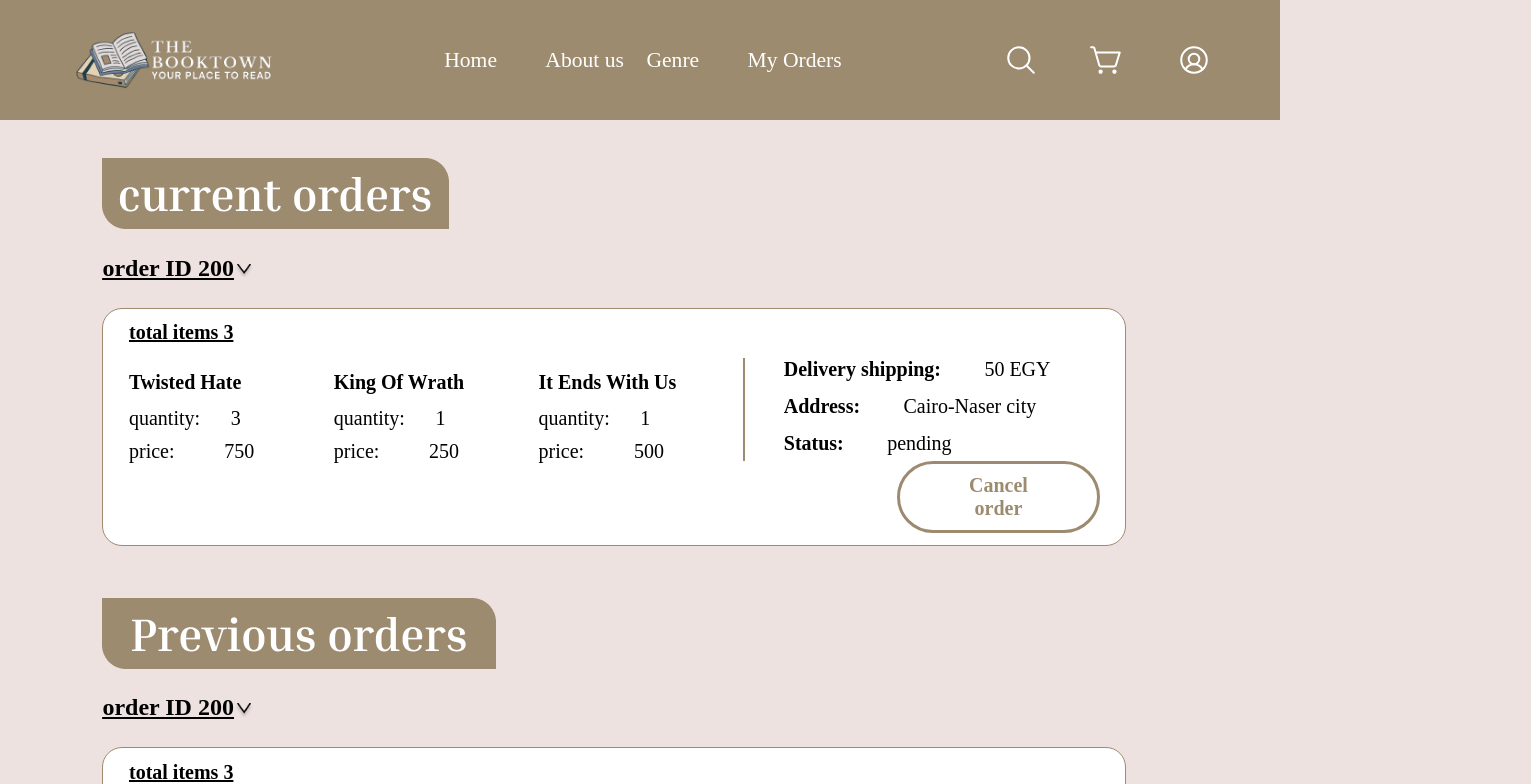
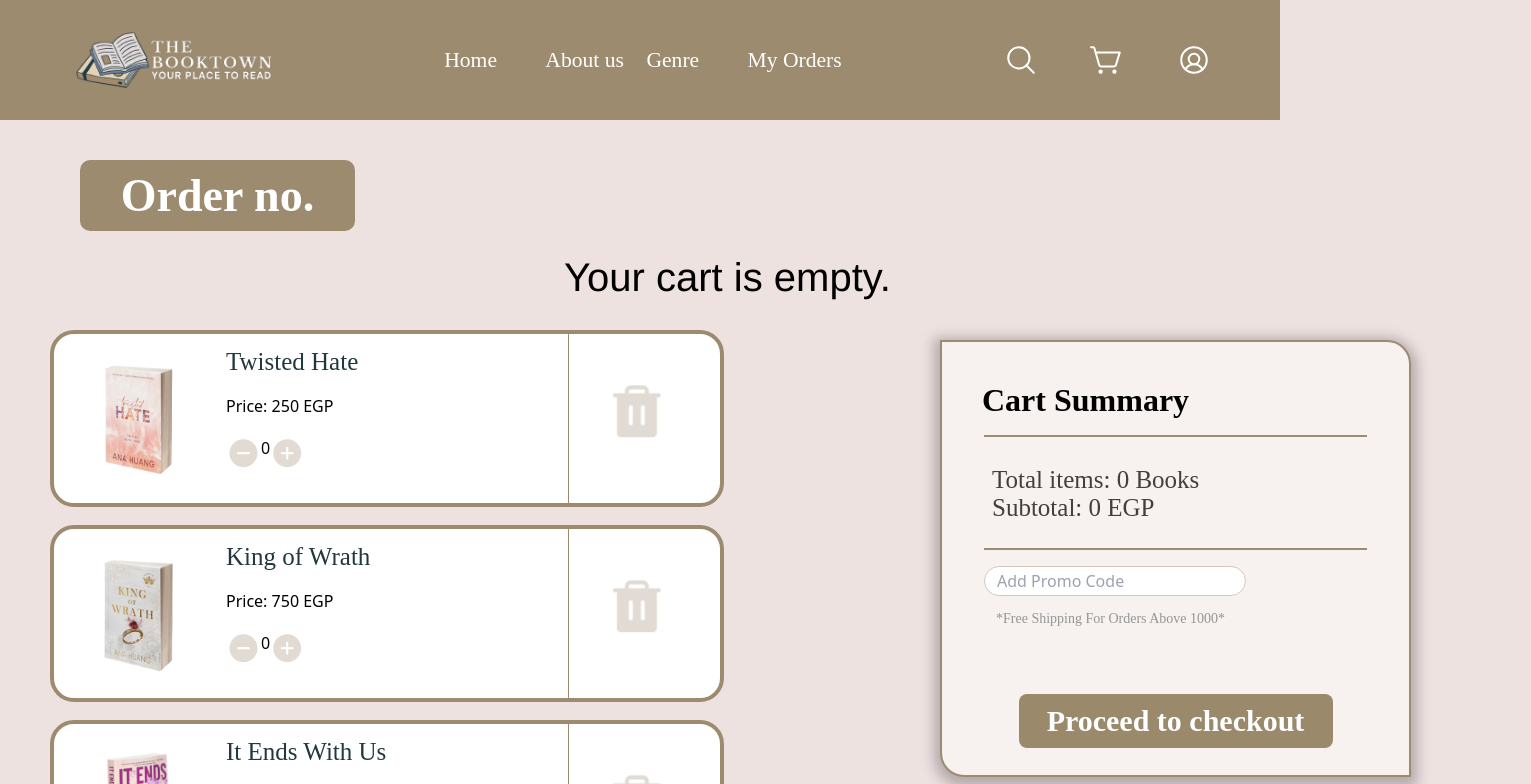
Before and after one commit to MohamedWael3011/book-store, a React (Vite) app: page / in a window 1280 px wide. Shown: the top 784 px of the page, 1531 px wide, since content can reach past the window. Built offline with nearby package versions, Linux system fonts and the light colour scheme.

Commit message:
Add files via upload

```diff
--- a/src/App.jsx
+++ b/src/App.jsx
@@ -16,6 +16,7 @@ import Orders from "./components/UserOrders/Orders.jsx"
 import AdminOrders from "./components/AdminOrders/AdminOrders.jsx"
 import StarRatingAndReview from "./components/PropsAndComps/StarRatingAndReview.jsx"
 import Homepage from"./components/Homepage/HomePage.jsx"
+import Cart from "./components/Cart/Cart.jsx"
 
 function App() {
 
@@ -26,7 +27,7 @@ function App() {
       <Route path="/register" element={<Signup/>}/>
     </Routes>
     <div>
-        <Orders/>
+        <Cart/>
       </div></>
   )
 }
```
